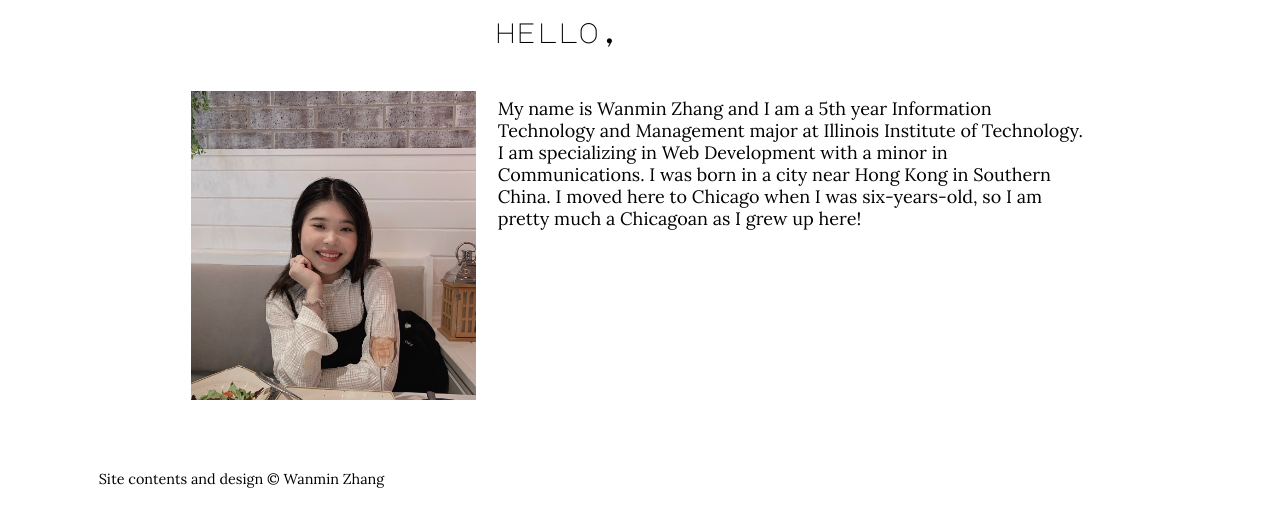
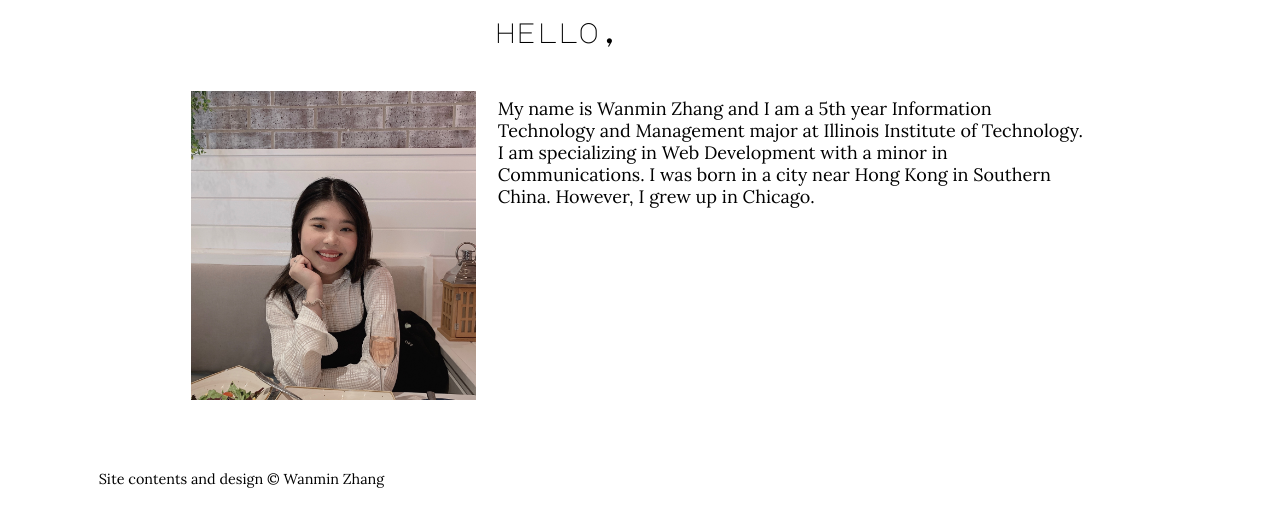
Before and after one commit to wanminz/com530-project-three, a plain HTML site: page index.html in a window 1280 px wide. Shown: the part 178-704 px from the top of the page. Drawn offline with Linux system fonts and the light colour scheme; a web font is replaced by a local one.

Commit message:
Edit introduction paragraph

```diff
--- a/index.html
+++ b/index.html
@@ -30,8 +30,7 @@
         My name is Wanmin Zhang and I am a 5th year Information Technology
         and Management major at Illinois Institute of Technology. I am specializing
         in Web Development with a minor in Communications. I was born in a city
-        near Hong Kong in Southern China. I moved here to Chicago when I was
-        six-years-old, so I am pretty much a Chicagoan as I grew up here!
+        near Hong Kong in Southern China. However, I grew up in Chicago.
       </p>
     </section>
   </main>
```
